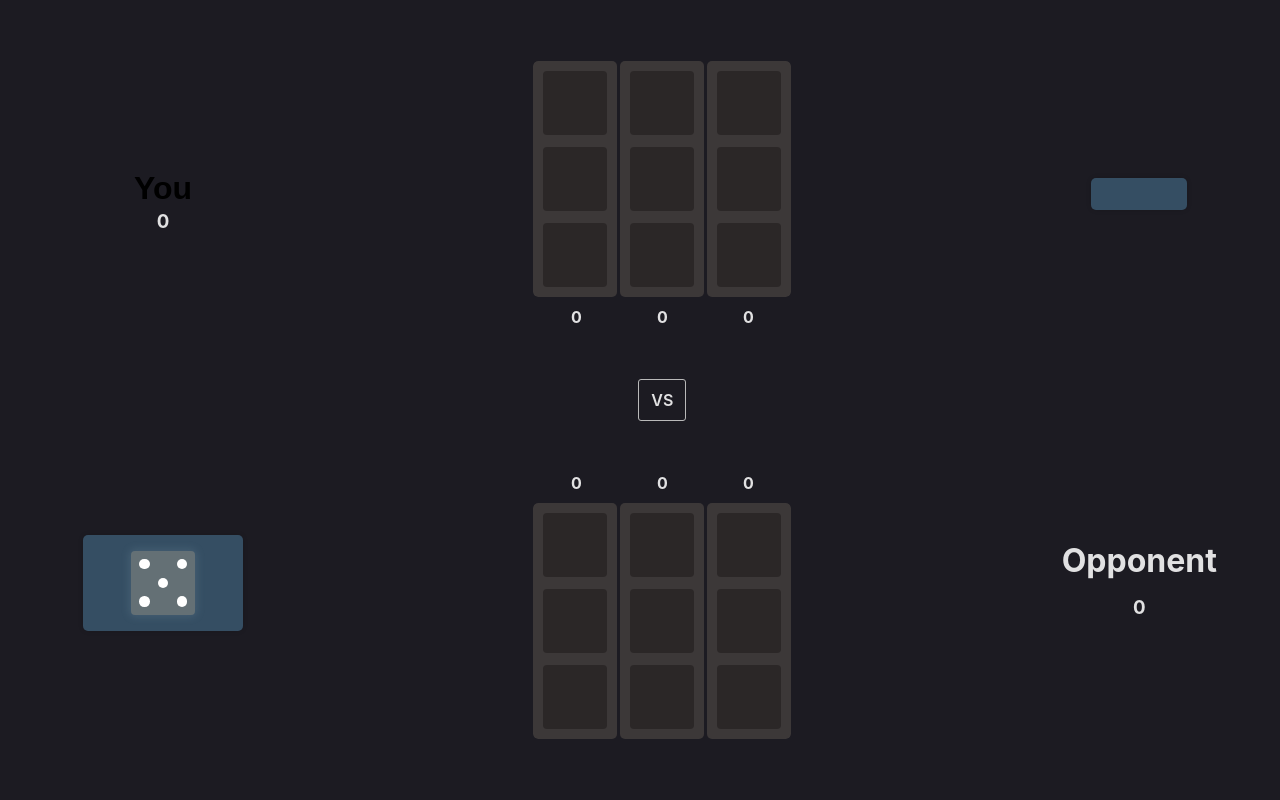
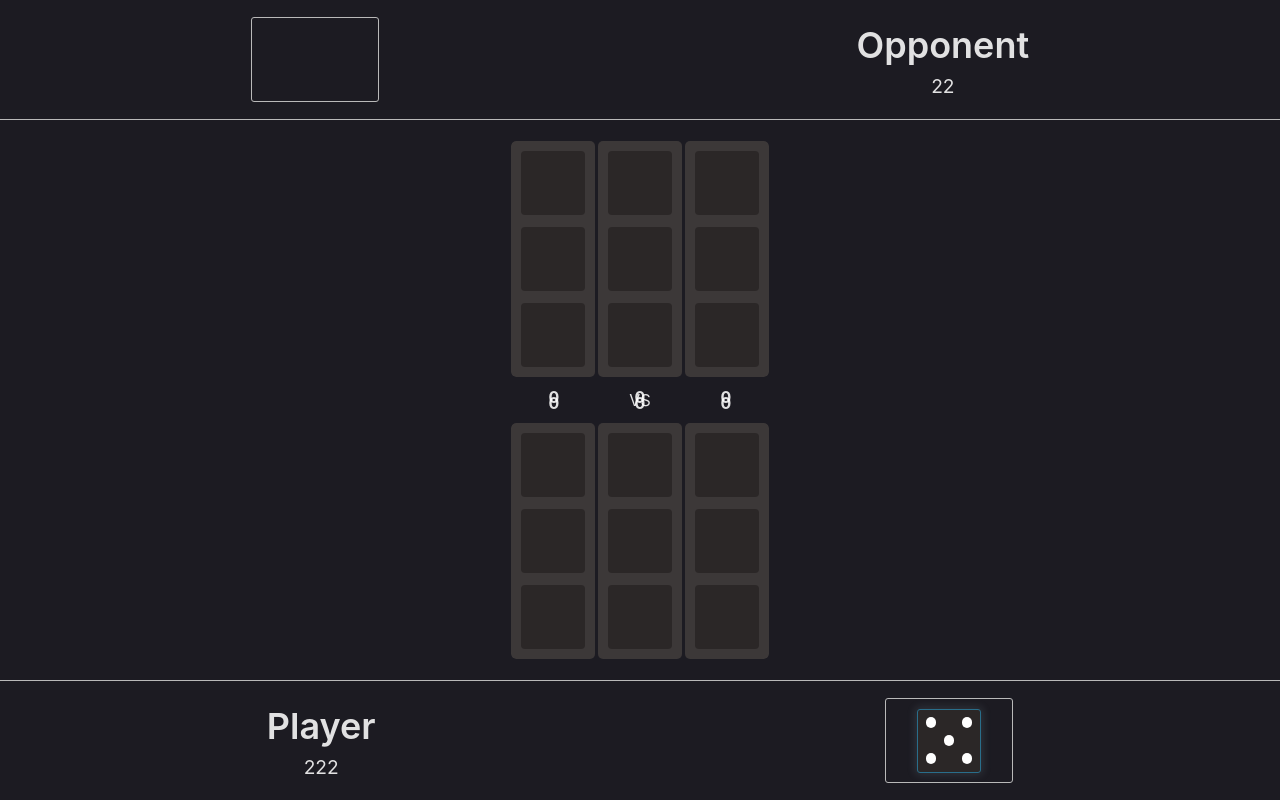
Before and after one commit to morales0/knucklebones, a React (Vite) app in the folder apps/frontend/: page / in a window 1280 px wide. Built offline with nearby package versions, Linux system fonts and the light colour scheme.

Commit message:
redesign work

```diff
--- a/apps/frontend/index.html
+++ b/apps/frontend/index.html
@@ -4,7 +4,7 @@
     <meta charset="UTF-8" />
     <link rel="icon" type="image/svg+xml" href="/vite.svg" />
     <meta name="viewport" content="width=device-width, initial-scale=1.0" />
-    <title>Vite + React + TS</title>
+    <title>Knucklebones Clone</title>
   </head>
   <body>
     <div id="root"></div>
--- a/apps/frontend/src/app.tsx
+++ b/apps/frontend/src/app.tsx
@@ -1,7 +1,9 @@
 import { useEffect, useState } from "react";
 import Grid from "./components/grid";
 import Player from "./components/player";
-import "./styles/app.css";
+import classes from "@/styles/app.module.css";
+import clsx from "clsx";
+import Dice from "./components/dice";
 
 const emptyGrid: number[][] = [
   [0, 2, 5],
@@ -63,7 +65,7 @@ function App() {
       const newOppDice = Math.floor(Math.random() * 6) + 1;
       setOppDice(newOppDice);
       // After 1-2 seconds, add the dice to a random valid row
-      const randomTimeout = Math.floor(Math.random() * 1000) + 1000;
+      const randomTimeout = (Math.floor(Math.random() * 1000) * 3) / 4 + 750;
       setTimeout(() => {
         const validRows = opponentGrid.reduce<number[]>(
           (rows, row, index) => (row.length < 3 ? [...rows, index] : rows),
@@ -86,8 +88,36 @@ function App() {
   }, [turn]);
 
   return (
-    <div className="app">
-      <Player
+    <div className={classes.app}>
+      <div className={clsx(classes.opponent, classes.player)}>
+        <div className={classes.rollArea}>
+          {oppDice && <Dice value={oppDice} />}
+        </div>
+        <div>
+          <div className={classes.name}>Opponent</div>
+          <div className={classes.score}>{22}</div>
+        </div>
+      </div>
+      <div className={classes.grid}>
+        <Grid
+          cells={opponentGrid}
+          scorePos="bottom"
+          addToRow={addToOpponentRow}
+        />
+        <span className="vs">VS</span>
+        <Grid cells={userGrid} scorePos="top" addToRow={addToUserRow} />
+      </div>
+      <div className={clsx(classes.player, classes.user)}>
+        <div>
+          <div className={classes.name}>Player</div>
+          <div className={classes.score}>{222}</div>
+        </div>
+        <div className={classes.rollArea}>
+          {userDice && <Dice value={userDice} />}
+        </div>
+      </div>
+
+      {/* <Player
         name={username}
         updateName={(value) => setUsername(value)}
         score={sumArray(userGrid.map((row) => sumArray(row)))}
@@ -108,7 +138,7 @@ function App() {
         score={sumArray(opponentGrid.map((row) => sumArray(row)))}
         opponent
         dice={oppDice}
-      />
+      /> */}
     </div>
   );
 }
--- a/apps/frontend/src/components/dice.tsx
+++ b/apps/frontend/src/components/dice.tsx
@@ -8,7 +8,7 @@ const Dice = ({ value }: Props) => {
   return (
     <div className={`cell dice dice_${value}`}>
       {[...new Array(value)].map((_, i) => (
-        <div className="dot" />
+        <div key={i} className="dot" />
       ))}
     </div>
   );
--- a/apps/frontend/src/styles/app.css
+++ b/apps/frontend/src/styles/app.module.css
@@ -1,15 +1,70 @@
-#root {
-  height: 100%;
-}
-
 .app {
   height: 100%;
   width: 100%;
 
+  display: grid;
+  grid-template-columns: 1fr;
+  grid-template-rows: 15% auto 15%;
+  grid-template-areas:
+    "opponent"
+    "game"
+    "user";
+
+  /* display: flex;
+  flex-flow: row nowrap;
+  justify-content: space-around;
+  padding: 1rem; */
+
+}
+
+.player {
   display: flex;
   flex-flow: row nowrap;
   justify-content: space-around;
-  padding: 1rem;
+  align-items: center;
+  padding: .75rem;
+
+  & .name {
+    font-size: 2.25rem;
+    font-weight: 600;
+    text-transform: capitalize;
+  }
+
+  & .score {
+    display: grid;
+    place-items: center;
+    font-size: 1.2rem;
+    text-transform: capitalize;
+  }
+
+  & .rollArea {
+    display: grid;
+    place-items: center;
+    padding: .5rem;
+    border: 1px solid rgb(185, 185, 185);
+    border-radius: 3px;
+    width: 8rem;
+    height: 90%;
+
+    /* background: linear-gradient(90deg, rgb(10, 74, 129) 0%, rgb(7, 63, 67) 100%); */
+  }
+}
+
+.opponent {
+  grid-area: opponent;
+  border-bottom: 1px solid rgb(185, 185, 185);
+}
+
+.user {
+  grid-area: user;
+  border-top: 1px solid rgb(185, 185, 185);
+}
+
+.grid {
+  display: grid;
+  place-items: center;
+  overflow: auto;
+  padding: 1rem .5rem
 }
 
 /* flip players vertical on smaller screens */
--- a/apps/frontend/src/styles/dice.css
+++ b/apps/frontend/src/styles/dice.css
@@ -7,8 +7,13 @@
 
 .dice {
   display: grid;
-  background-color: rgb(100, 112, 117);
+  place-items: center;
   padding: .25rem;
+  height: 4rem;
+  width: 4rem;
+  /* background-color: rgb(100, 112, 117); */
+  border: 1px solid #296e8b;
+  border-radius: 3px;
   box-shadow: 0 0 8px 2px rgba(164, 193, 205, 0.15);
 }
 
--- a/apps/frontend/src/styles/index.css
+++ b/apps/frontend/src/styles/index.css
@@ -76,6 +76,10 @@ body {
   height: 100%;
 }
 
+#root {
+  height: 100%;
+}
+
 h1 {
   font-size: 2rem;
   margin: 1rem 0;
--- a/apps/frontend/vite.config.ts
+++ b/apps/frontend/vite.config.ts
@@ -1,7 +1,8 @@
-import { defineConfig } from 'vite'
-import react from '@vitejs/plugin-react-swc'
+import { defineConfig } from "vite";
+import react from "@vitejs/plugin-react-swc";
+import tsconfigPaths from "vite-tsconfig-paths";
 
 // https://vitejs.dev/config/
 export default defineConfig({
-  plugins: [react()],
-})
+  plugins: [react(), tsconfigPaths()],
+});
```
Also changed, not shown: apps/frontend/package.json (+6 -3 lines), apps/frontend/tsconfig.json (+32 -6 lines), 1 other file (tests, documents, lock files or other folders).
